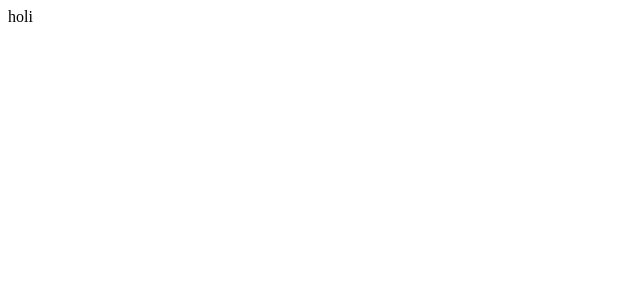
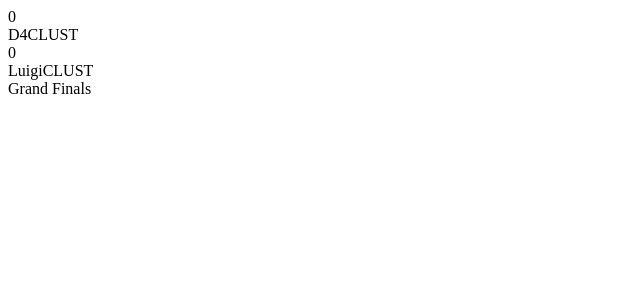
Before and after one commit to D4-Ramirez/fgc-scoreboard, a Vue app in the folder frontend/: page / in a window 1280 px wide. Shown: the top 300 px of the page, without its empty margins (0-640 px from the left). Built offline with nearby package versions, Linux system fonts and the light colour scheme.

Commit message:
Tested players info in components

```diff
--- a/frontend/package.json
+++ b/frontend/package.json
@@ -18,6 +18,7 @@
     "babel-eslint": "^10.1.0",
     "eslint": "^6.7.2",
     "eslint-plugin-vue": "^6.2.2",
+    "vue-lottie": "^0.2.1",
     "vue-template-compiler": "^2.6.11"
   },
   "eslintConfig": {
--- a/frontend/src/App.vue
+++ b/frontend/src/App.vue
@@ -1,17 +1,32 @@
 <template>
   <div id="app">
-    <scoreboard />
+    <scoreboard :round="round" :p1="p1" :p2="p2" />
   </div>
 </template>
 
 <script>
-import Scoreboard from "./components/scoreboard";
+import Scoreboard from "./components/scoreboard.vue";
 
 export default {
   name: "App",
   components: {
     Scoreboard,
   },
+  data() {
+    return {
+      p1: {
+        name: "D4",
+        score: 0,
+        team: "CLUST",
+      },
+      p2: {
+        name: "Luigi",
+        score: 0,
+        team: "CLUST",
+      },
+      round: "Grand Finals",
+    };
+  },
 };
 </script>
 
--- /dev/null
+++ b/frontend/src/components/player.vue
@@ -0,0 +1,22 @@
+<template>
+  <div id="player">
+    <span id="score">{{ score }}</span>
+    <div id="info">
+      <span id="name">{{ name }}</span>
+      <span id="team">{{ team }}</span>
+    </div>
+  </div>
+</template>
+
+<script>
+export default {
+  name: "Player",
+  props: {
+    name: String,
+    team: String,
+    score: Number,
+  },
+};
+</script>
+
+<style></style>
--- a/frontend/src/components/scoreboard.vue
+++ b/frontend/src/components/scoreboard.vue
@@ -1,10 +1,32 @@
 <template>
-  <div id="scoreboard">holi</div>
+  <div id="scoreboard">
+    <Player :name="p1.name" :team="p1.team" :score="p1.score" />
+    <Player :name="p2.name" :team="p2.team" :score="p2.score" />
+    <div id="round">{{ round }}</div>
+  </div>
 </template>
 
 <script>
+import Player from "./player.vue";
+
 export default {
   name: "Scoreboard",
+  props: {
+    p1: {
+      name: String,
+      team: String,
+      score: Number,
+    },
+    p2: {
+      name: String,
+      team: String,
+      score: Number,
+    },
+    round: String,
+  },
+  components: {
+    Player,
+  },
 };
 </script>
 
```
Also changed, not shown: 1 other file (tests, documents, lock files or other folders).
